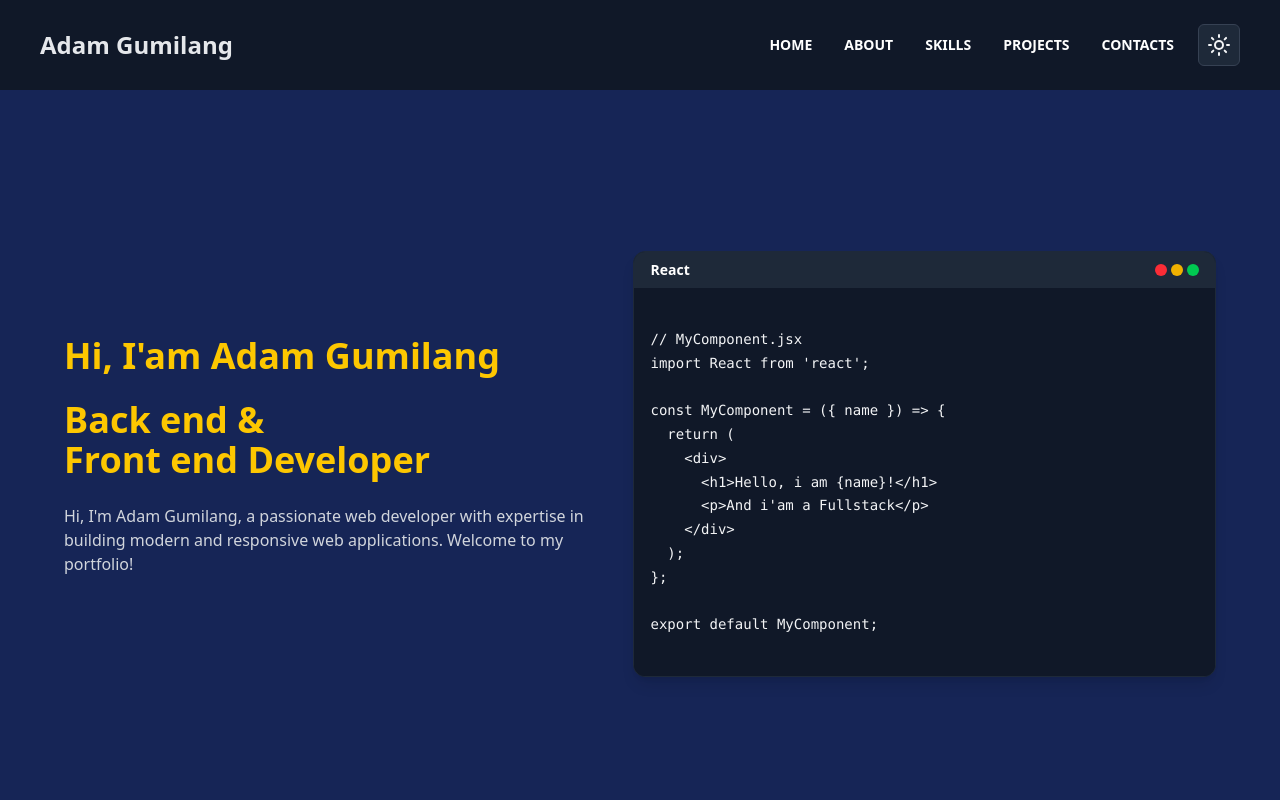
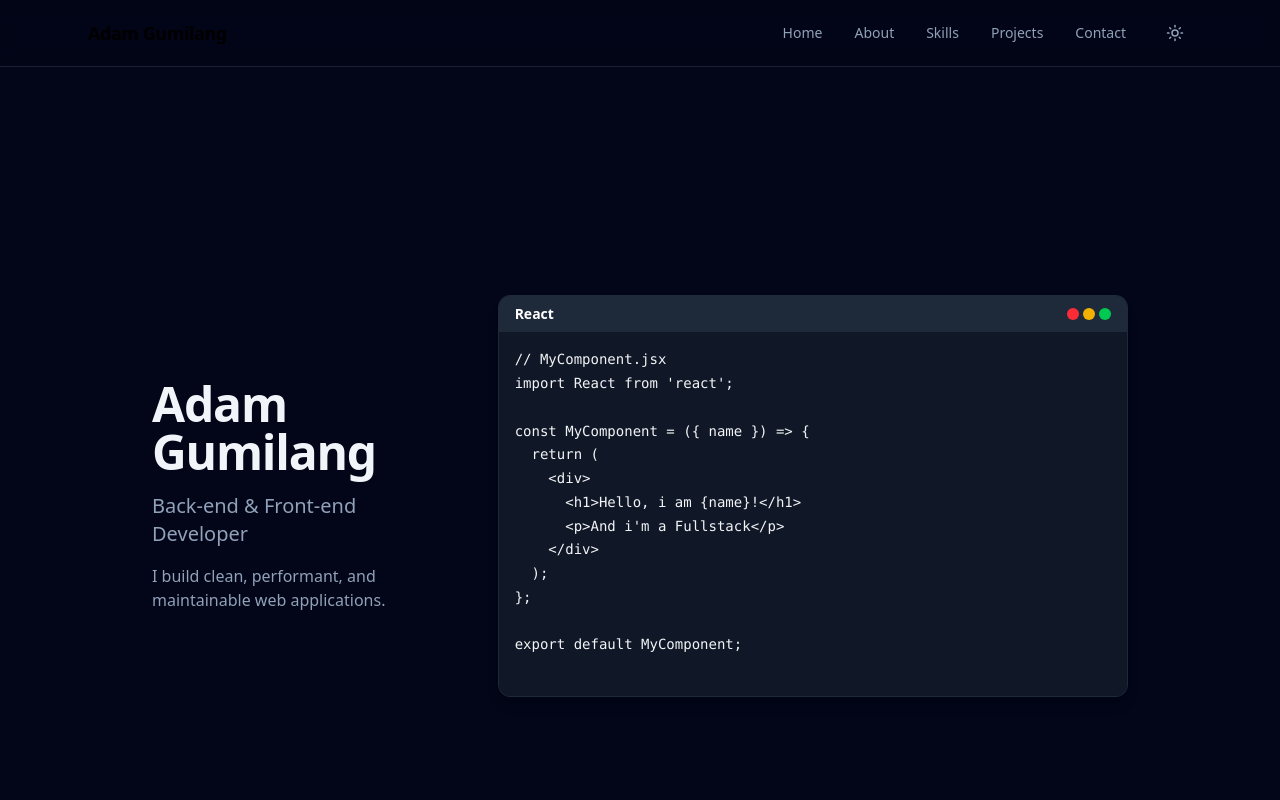
Before and after one commit to adam-gbyte/adam-gbyte, a SvelteKit app: page / in a window 1280 px wide. Both pictures are taken after a click on the button "Toggle theme". Shown: the top 800 px of the page. Built offline with nearby package versions, Linux system fonts and the light colour scheme.

Commit message:
Update Portofolio

```diff
--- a/src/lib/components/Navbar.svelte
+++ b/src/lib/components/Navbar.svelte
@@ -2,15 +2,14 @@
 	import { onMount } from 'svelte';
 	import { Moon, Sun, Menu, X } from 'lucide-svelte';
 
-	// THEME TOGGLER
 	let theme = 'light';
+	let isMenuOpen = false;
+
 	onMount(() => {
 		const saved = localStorage.getItem('theme');
-		if (saved) {
-			theme = saved;
-		} else {
-			theme = window.matchMedia('(prefers-color-scheme: dark)').matches ? 'dark' : 'light';
-		}
+		theme =
+			saved ??
+			(window.matchMedia('(prefers-color-scheme: dark)').matches ? 'dark' : 'light');
 		document.documentElement.classList.toggle('dark', theme === 'dark');
 	});
 
@@ -20,103 +19,109 @@
 		document.documentElement.classList.toggle('dark', theme === 'dark');
 	}
 
-	// MOBILE MENU TOGGLER
-	let isMenuOpen = false;
 	function toggleMenu() {
 		isMenuOpen = !isMenuOpen;
 	}
+
+	const links = [
+		{ href: '#home', label: 'Home' },
+		{ href: '#about', label: 'About' },
+		{ href: '#skills', label: 'Skills' },
+		{ href: '#projects', label: 'Projects' },
+		{ href: '#contacts', label: 'Contact' }
+	];
 </script>
 
 <nav
-	class={`fixed top-0 left-0 z-50 flex w-full items-center justify-between bg-gray-100 px-10 py-6 md:flex-row dark:bg-gray-900 dark:text-white`}
+	class="fixed top-0 z-50 w-full border-b border-slate-200 bg-white/70 backdrop-blur
+	       dark:border-white/10 dark:bg-slate-950/70"
 >
-	<h1 class="text-xl font-bold text-gray-900 md:text-2xl dark:text-gray-200">Adam Gumilang</h1>
+	<div class="mx-auto flex max-w-6xl items-center justify-between px-6 py-4">
+		<!-- Brand -->
+		<a href="#home" class="text-lg font-semibold tracking-tight">
+			Adam Gumilang
+		</a>
 
-	<div class={`hidden items-center space-x-6 md:flex`}>
-		<ul class="flex items-center space-x-8 text-sm font-semibold">
-			<li><a href="#home" class="hover:text-[#ff48c4]">HOME</a></li>
-			<li><a href="#about" class="hover:text-[#ff48c4]">ABOUT</a></li>
-			<li><a href="#skills" class="hover:text-[#ff48c4]">SKILLS</a></li>
-			<li><a href="#projects" class="hover:text-[#ff48c4]">PROJECTS</a></li>
-			<li><a href="#contacts" class="hover:text-[#ff48c4]">CONTACTS</a></li>
-		</ul>
+		<!-- Desktop Menu -->
+		<div class="hidden items-center gap-8 md:flex">
+			{#each links as link}
+				<a
+					href={link.href}
+					class="text-sm text-slate-600 transition hover:text-slate-900
+					       dark:text-slate-400 dark:hover:text-white"
+				>
+					{link.label}
+				</a>
+			{/each}
+
 			<button
 				on:click={toggleTheme}
-			class="cursor-pointer rounded-md border border-gray-300 bg-gray-100 p-2 text-gray-800 dark:border-gray-700 dark:bg-gray-800 dark:text-gray-100"
+				aria-label="Toggle theme"
+				class="rounded-lg p-2 text-slate-600 hover:bg-slate-100
+				       dark:text-slate-400 dark:hover:bg-white/10"
 			>
 				{#if theme === 'dark'}
-				<Sun />
+					<Sun size={18} />
 				{:else}
-				<Moon />
+					<Moon size={18} />
+				{/if}
+			</button>
+		</div>
+
+		<!-- Mobile Button -->
+		<button
+			on:click={toggleMenu}
+			class="rounded-lg p-2 text-slate-600 hover:bg-slate-100
+			       md:hidden dark:text-slate-400 dark:hover:bg-white/10"
+			aria-label="Toggle menu"
+		>
+			{#if isMenuOpen}
+				<X size={20} />
+			{:else}
+				<Menu size={20} />
 			{/if}
 		</button>
 	</div>
 </nav>
 
-<!-- Mobile Menu Button -->
+<!-- Mobile Backdrop -->
+{#if isMenuOpen}
 	<button
-	class="fixed top-4 right-4 z-70 cursor-pointer rounded-md border border-gray-300 bg-gray-100 p-2 text-gray-800 md:hidden dark:border-gray-700 dark:bg-gray-800 dark:text-gray-100"
+		aria-label="button"
+		class="fixed inset-0 z-40 bg-black/40 backdrop-blur-sm md:hidden"
 		on:click={toggleMenu}
-	aria-label="Toggle Menu"
+		type="button"
+	></button>
+{/if}
+
+<!-- Mobile Menu -->
+<aside
+	class="fixed right-0 top-0 z-50 h-full w-64 transform bg-white p-6 transition-transform duration-300
+	       dark:bg-slate-950 md:hidden
+	       {isMenuOpen ? 'translate-x-0' : 'translate-x-full'}"
 >
-	{#if isMenuOpen}
-		<X />
+	<nav class="mt-10 flex flex-col gap-6">
+		{#each links as link}
+			<a
+				href={link.href}
+				on:click={toggleMenu}
+				class="text-slate-700 transition hover:text-slate-900
+				       dark:text-slate-300 dark:hover:text-white"
+			>
+				{link.label}
+			</a>
+		{/each}
+
+		<button
+			on:click={toggleTheme}
+			class="mt-4 flex items-center gap-2 text-slate-600
+			       dark:text-slate-400"
+		>
+			{#if theme === 'dark'}
+				<Sun size={18} /> Light mode
 			{:else}
-		<Menu />
+				<Moon size={18} /> Dark mode
 			{/if}
 		</button>
-
-<aside
-	class={`fixed top-0 right-0 z-60 h-full w-64 transform rounded-l-2xl bg-gray-300 p-4 shadow-lg transition-transform duration-500 ease-in-out md:hidden dark:bg-gray-700 dark:text-white ${
-		isMenuOpen ? 'translate-x-0' : 'translate-x-full'
-	}`}
->
-	<h2 class="text-lg font-bold">Adam</h2>
-	<ul class="flex w-full flex-col pt-8 pb-4 text-sm font-semibold">
-		<li>
-			<a
-				href="#home"
-				class="flex rounded-t-xl bg-gray-100 px-4 py-2 hover:bg-gray-200 hover:text-[#ff48c4] dark:bg-gray-800 dark:hover:bg-gray-900"
-				>HOME</a
-			>
-		</li>
-		<li>
-			<a
-				href="#about"
-				class="flex bg-gray-100 px-4 py-2 hover:bg-gray-200 hover:text-[#ff48c4] dark:bg-gray-800 dark:hover:bg-gray-900"
-				>ABOUT</a
-			>
-		</li>
-		<li>
-			<a
-				href="#skills"
-				class="flex bg-gray-100 px-4 py-2 hover:bg-gray-200 hover:text-[#ff48c4] dark:bg-gray-800 dark:hover:bg-gray-900"
-				>SKILLS</a
-			>
-		</li>
-		<li>
-			<a
-				href="#projects"
-				class="flex bg-gray-100 px-4 py-2 hover:bg-gray-200 hover:text-[#ff48c4] dark:bg-gray-800 dark:hover:bg-gray-900"
-				>PROJECTS</a
-			>
-		</li>
-		<li>
-			<a
-				href="#contact"
-				class="flex rounded-b-xl bg-gray-100 px-4 py-2 hover:bg-gray-200 hover:text-[#ff48c4] dark:bg-gray-800 dark:hover:bg-gray-900"
-				>CONTACT</a
-			>
-		</li>
-	</ul>
-	<button
-		on:click={toggleTheme}
-		class="cursor-pointer rounded-md border border-gray-300 bg-gray-100 p-2 text-gray-800 dark:border-gray-700 dark:bg-gray-800 dark:text-gray-100"
-	>
-		{#if theme === 'dark'}
-			<Sun />
-		{:else}
-			<Moon />
-		{/if}
-	</button>
+	</nav>
 </aside>
--- a/src/routes/+page.svelte
+++ b/src/routes/+page.svelte
@@ -1,179 +1,119 @@
 <script>
-	import { onMount } from 'svelte';
-	import { Moon, Sun } from 'lucide-svelte';
-	import CodeCard from '$lib/components/CodeCard.svelte';
   import Navbar from '$lib/components/Navbar.svelte';
   import Footer from '$lib/components/Footer.svelte';
+  import CodeCard from '$lib/components/CodeCard.svelte';
+  import { tabs } from '$lib/data/dataProjects';
 
-	const exampleCode = `
-// MyComponent.jsx
+  let active = 0;
+  const exampleCode = `// MyComponent.jsx
 import React from 'react';
 
 const MyComponent = ({ name }) => {
   return (
     <div>
       <h1>Hello, i am {name}!</h1>
-      <p>And i'am a Fullstack</p>
+      <p>And i'm a Fullstack</p>
     </div>
   );
 };
 
 export default MyComponent;`;
 
-	import { tabs } from '$lib/data/dataProjects';
-
-	let active = 0;
-
   function select(i) {
     active = i;
   }
-
-	const items = Array.from({ length: 15 }, (_, i) => `Item ${i + 1}`);
 </script>
 
 <svelte:head>
   <title>Adam Gumilang</title>
-	<meta name="description" content="Profil Adam Gumilang, Pengembang Web" />
+  <meta name="description" content="Profil Adam Gumilang, Web Developer" />
 </svelte:head>
 
 <Navbar />
 
-<main
-	class="flex flex-col items-center justify-center text-gray-900 dark:bg-blue-950 dark:text-white"
->
-	<section
-		id="home"
-		class="mt-16 flex h-screen scroll-mt-25 flex-col items-center gap-4 p-6 md:scroll-mt-16 md:flex-row md:p-16"
-	>
-		<div class="flex flex-col">
-			<h1 class="mb-3 text-2xl font-bold md:mb-6 md:text-4xl dark:text-yellow-400">
-				Hi, I'am Adam Gumilang
-			</h1>
-			<h1 class="mb-3 text-xl font-bold md:mb-6 md:text-4xl dark:text-yellow-400">
-				Back end & <br />Front end Developer
-			</h1>
-			<p class="mb-4 dark:text-gray-300">
-				Hi, I'm Adam Gumilang, a passionate web developer with expertise in building modern and
-				responsive web applications. Welcome to my portfolio!
+<main class="flex flex-col items-center bg-white text-slate-900 dark:bg-slate-950 dark:text-slate-100">
+
+<!-- HERO -->
+<section id="home" class="mt-24 flex min-h-screen w-full max-w-5xl flex-col items-center justify-center gap-12 px-6 md:flex-row">
+  <div class="flex flex-col gap-4 text-center md:text-left">
+    <h1 class="text-4xl font-semibold tracking-tight md:text-5xl">Adam Gumilang</h1>
+    <h2 class="text-lg text-slate-500 dark:text-slate-400 md:text-xl">Back-end & Front-end Developer</h2>
+    <p class="max-w-xl text-slate-600 dark:text-slate-400">
+      I build clean, performant, and maintainable web applications.
     </p>
   </div>
   <CodeCard title="React" code={exampleCode} />
 </section>
 
-	<section
-		id="about"
-		class="flex h-full max-w-4xl scroll-mt-22 items-center justify-center p-6 sm:h-screen"
-	>
-		<div class="flex flex-col gap-10 sm:flex-row">
-			<img
-				class="w-full rounded-tl-4xl rounded-br-4xl sm:w-1/3"
-				src="https://ik.imagekit.io/ginvitations/assets/BrideAndGroom.png"
-				alt="Profile"
-			/>
-			<div class="flex flex-col justify-center">
-				<h1 class="mb-4 text-center text-3xl font-bold">ABOUT</h1>
-				<p>
-					Hello, I'm Adam Gumilang, a front-end & back-end developer with 2 years of experience. I
-					have a strong passion for crafting captivating and functional user interfaces. With
-					expertise in HTML, CSS, and JavaScript, I enjoy collaborating to deliver creative
-					solutions. Additionally, I'm eager to continue learning and staying up-to-date with the
-					latest web technologies.
+<!-- ABOUT -->
+<section id="about" class="flex w-full justify-center px-6 py-32">
+  <div class="flex max-w-4xl flex-col gap-10 rounded-2xl border border-slate-200 bg-white p-10 dark:border-white/10 dark:bg-slate-900 sm:flex-row">
+    <img class="w-full rounded-xl sm:w-1/3" src="https://ik.imagekit.io/ginvitations/assets/BrideAndGroom.png" alt="Profile" />
+    <div class="flex flex-col justify-center gap-4">
+      <h2 class="text-2xl font-semibold">About</h2>
+      <p class="text-slate-600 dark:text-slate-400">
+        I'm a front-end & back-end developer with 2 years of experience building modern web applications.
+        I enjoy crafting clean UI, scalable systems, and continuously learning new technologies.
       </p>
     </div>
   </div>
 </section>
 
-	<section
-		id="skills"
-		class="h-full w-full scroll-mt-22 items-center justify-center p-6 sm:h-screen"
-	>
-		<h1 class="text-center text-3xl font-bold">SKILLS</h1>
-		<div class="h-24 bg-amber-200"></div>
+<!-- SKILLS -->
+<section id="skills" class="flex w-full flex-col items-center px-6 py-24">
+  <h2 class="text-2xl font-semibold">Skills</h2>
+  <div class="mt-10 flex flex-wrap justify-center gap-3">
+    {#each ['HTML','CSS','JavaScript','Svelte','React','Node','Tailwind','PostgreSQL'] as skill}
+      <span class="rounded-full border border-slate-300 px-4 py-2 text-sm text-slate-600 dark:border-white/20 dark:text-slate-300">
+        {skill}
+      </span>
+    {/each}
+  </div>
 </section>
 
-	<section id="projects" class="flex h-full w-full scroll-mt-22 flex-col justify-center p-6">
-		<h1 class="text-center text-3xl font-bold">PROJECTS</h1>
-		<div class="bg-amber-100">
-			<!-- TABS -->
-			<div class="flex flex-col gap-4 md:flex-row">
-				<div
-					class="overflow-x-auto overflow-y-hidden rounded-xl border bg-white px-4 py-2 whitespace-nowrap shadow md:flex md:h-screen md:flex-col md:overflow-x-hidden md:overflow-y-auto md:whitespace-normal"
-					role="tablist"
-				>
+<!-- PROJECTS -->
+<section id="projects" class="flex w-full max-w-6xl flex-col gap-10 px-6 py-24">
+  <h2 class="text-center text-2xl font-semibold">Projects</h2>
+
+  <div class="flex flex-col gap-8 md:flex-row">
+    <div class="flex w-full gap-3 overflow-auto md:w-1/4 md:flex-col">
       {#each tabs as tab, i}
         <button
-							class="mx-2 my-2 cursor-pointer rounded-xl bg-amber-400 p-2 {i === active
-								? 'active'
-								: ''}"
-							role="tab"
-							aria-selected={i === active}
-							onclick={() => select(i)}
-						>
-							<img class="h-24 w-24 object-contain" src={tab.img} alt={tab.title} />
+          class="rounded-xl border px-3 py-2 text-sm transition
+          {i === active
+            ? 'border-slate-900 text-slate-900 dark:border-white dark:text-white'
+            : 'border-transparent text-slate-500 hover:border-slate-300 dark:text-slate-400'}"
+          on:click={() => select(i)}>
+          {tab.title}
         </button>
       {/each}
     </div>
 
     {#each tabs as tab, i}
-					<div class="bg-amber-500" role="tabpanel" hidden={i !== active}>
-						<h3>{tab.title}</h3>
-						<p>{tab.description}</p>
-						<a href={tab.link}>{tab.link}</a>
+      <div hidden={i !== active} class="flex-1 rounded-2xl border p-8 dark:border-white/10">
+        <h3 class="text-xl font-semibold">{tab.title}</h3>
+        <p class="mt-2 text-slate-600 dark:text-slate-400">{tab.description}</p>
+        <a href={tab.link} class="mt-4 inline-block text-sm text-blue-600 hover:underline dark:text-blue-400">
+          View project →
+        </a>
       </div>
     {/each}
   </div>
+</section>
+
+<!-- CONTACT -->
+<section id="contacts" class="flex w-full justify-center px-6 py-32">
+  <div class="flex max-w-md flex-col items-center gap-6 rounded-2xl border border-slate-200 p-10 dark:border-white/10">
+    <h2 class="text-2xl font-semibold">Get in touch</h2>
+    <p class="text-center text-slate-600 dark:text-slate-400">
+      Have a project or want to collaborate? Let’s talk.
+    </p>
+    <a href="mailto:adamgumilang2103@gmail.com" class="text-blue-600 hover:underline dark:text-blue-400">
+      adamgumilang2103@gmail.com
+    </a>
   </div>
 </section>
 
-	<!-- <section
-		id="contacts"
-		class="h-full w-full scroll-mt-22 items-center justify-center p-6 sm:h-screen"
-	>
-		<h1 class="text-center text-3xl font-bold">CONTACTS</h1>
-		<p class="text-center">
-			If you're interested in collaborating or have any questions, feel free to reach out to me:
-		</p>
-		<h2 class="text-center text-xl">adamgumilang2103@gmail.com</h2>
-	</section> -->
-
-	<section
-		id="contacts"
-		class="flex min-h-screen w-full scroll-mt-22 items-center justify-center p-6"
-	>
-		<div
-			class="flex w-full max-w-md flex-col items-center gap-4 rounded-2xl border border-white/20 bg-white/10 p-8 shadow-xl backdrop-blur-md"
-		>
-			<h1 class="text-3xl font-bold tracking-wide">Get in Touch</h1>
-
-			<p class="text-center text-gray-700 dark:text-gray-300">
-				Have a project in mind or want to connect? Drop me a message anytime.
-			</p>
-
-			<a
-				href="mailto:adamgumilang2103@gmail.com"
-				class="text-lg font-semibold text-blue-400 transition hover:text-blue-300 hover:underline"
-			>
-				adamgumilang2103@gmail.com
-			</a>
-
-			<div class="mt-2 h-px w-full bg-black/20 dark:bg-white/20"></div>
-
-			<div class="flex gap-4">
-				<a href="#ig" class="text-xl text-gray-300 transition hover:text-white">
-					<!-- Instagram icon -->
-					<i class="ri-instagram-line"></i>
-				</a>
-				<a href="#git" class="text-xl text-gray-300 transition hover:text-white">
-					<!-- Github icon -->
-					<i class="ri-github-line"></i>
-				</a>
-				<a href="#link" class="text-xl text-gray-300 transition hover:text-white">
-					<!-- Linkedin icon -->
-					<i class="ri-linkedin-box-line"></i>
-				</a>
-			</div>
-		</div>
-	</section>
 </main>
 
 <Footer />
```
Lines whose indentation alone changed are shown as unchanged.
